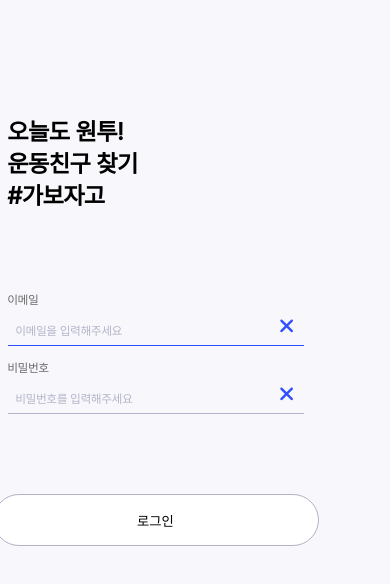
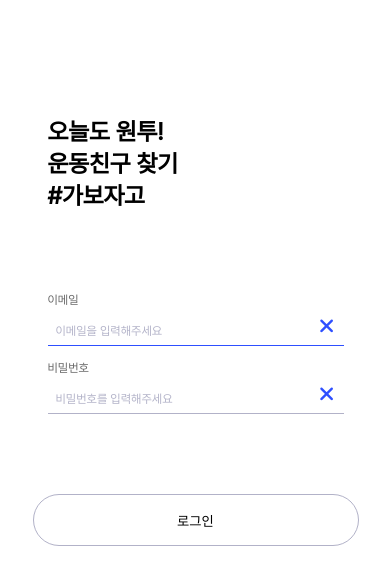
Before and after one commit to Team-Gabozago/gabozago_frontend, a React (Create React App) app: page /login in a window 390 px wide. Shown: the top 584 px of the page. Built offline with nearby package versions, Linux system fonts and the light colour scheme; what recoil-persist would draw is missing.

Commit message:
♻️ FE: 모바일환경에서 깨지는 UI 수정

```diff
--- a/src/pages/Login/Login.style.ts
+++ b/src/pages/Login/Login.style.ts
@@ -31,5 +31,5 @@ export const ButtonWrapper = styled.div`
 
 export const LoginWrapper = styled.section`
     ${flexbox({ dir: 'column' })};
-    padding: 7.5rem 0 4.375rem 0;
+    padding: 7.5rem 0 4.375rem 2.5rem;
 `;
--- a/src/pages/MyPage/MyBoard/MyBoard.style.ts
+++ b/src/pages/MyPage/MyBoard/MyBoard.style.ts
@@ -31,6 +31,6 @@ export const MyLikePage = styled.section`
     ${flexbox({ dir: 'column' })};
     position: relative;
     min-width: 23.4375rem;
-    min-height: 50.75rem;
+    height: 100vh;
     background-color: ${theme.color.navy};
 `;
--- a/src/pages/MyPage/MyComment/MyComment.style.ts
+++ b/src/pages/MyPage/MyComment/MyComment.style.ts
@@ -65,6 +65,6 @@ export const MyCommentPage = styled.section`
     ${flexbox({ dir: 'column' })};
     position: relative;
     min-width: 23.4375rem;
-    min-height: 50.75rem;
+    height: 100vh;
     background-color: ${theme.color.navy};
 `;
--- a/src/styles/GlobalStyle.tsx
+++ b/src/styles/GlobalStyle.tsx
@@ -1,6 +1,6 @@
 import { Global, css } from '@emotion/react';
 
-import { flexbox } from './mixin';
+import { flexbox } from '@/styles/mixin';
 
 import './reset.css';
 import './font.css';
@@ -15,7 +15,7 @@ const style = css`
     body {
         ${flexbox({ jc: 'center' })};
         box-sizing: border-box;
-    background-color: #f7f7fc;
+        background-color: #fff;
         overflow-x: hidden;
         font-family: 'Pretendard-Regular';
     }
```
Lines whose indentation alone changed are shown as unchanged.
